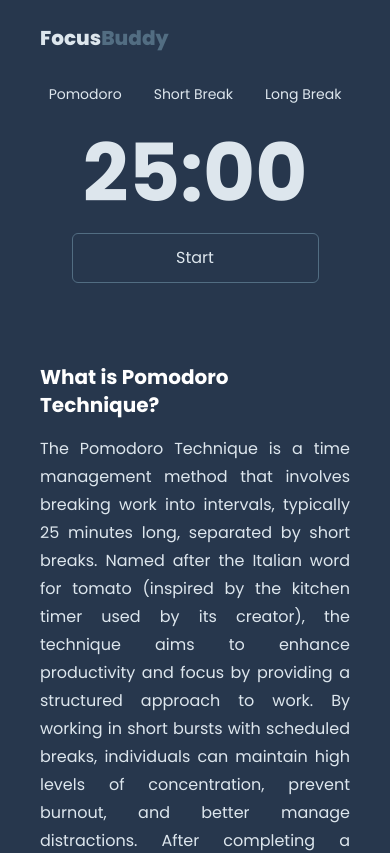
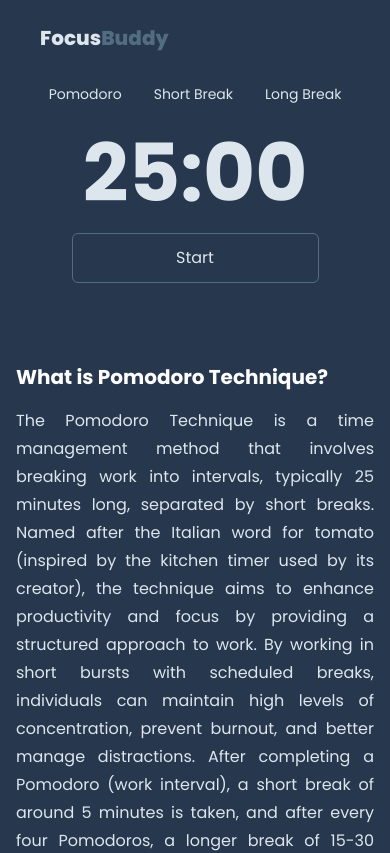
Before and after one commit to Jhoneric12/FocusBuddy-pomodoro-app, a React (Vite) app: page / in a window 390 px wide. Shown: the top 853 px of the page. Built offline with nearby package versions, Linux system fonts and the light colour scheme.

Commit message:
modified description

```diff
--- a/src/components/Description.jsx
+++ b/src/components/Description.jsx
@@ -2,7 +2,7 @@ import React from 'react'
 
 function Description() {
   return (
-    <div className='text-left mt-20 px-10 md:px-0 md:w-[50%]'>
+    <div className='text-left mt-20 px-4 md:px-0 md:w-[50%]'>
         <h1 className='text-font-title font-bold text-xl'>What is Pomodoro Technique?</h1>
         <p className='text-font-color text-justify leading-7 py-4'>
             The Pomodoro Technique is a time management method that involves breaking work into intervals, typically 25 minutes long, separated by short breaks. Named after the Italian word for tomato (inspired by the kitchen timer used by its creator), the technique aims to enhance productivity and focus by providing a structured approach to work. By working in short bursts with scheduled breaks, individuals can maintain high levels of concentration, prevent burnout, and better manage distractions. After completing a Pomodoro (work interval), a short break of around 5 minutes is taken, and after every four Pomodoros, a longer break of 15-30 minutes is recommended. This method encourages a balance between work and rest, helping individuals to optimize their time and achieve their tasks more efficiently.
```
